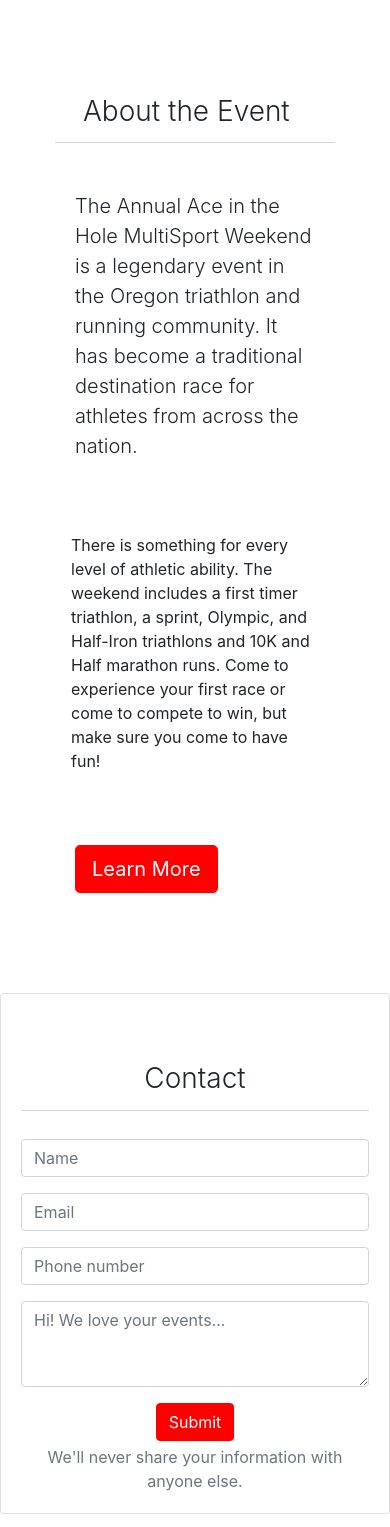
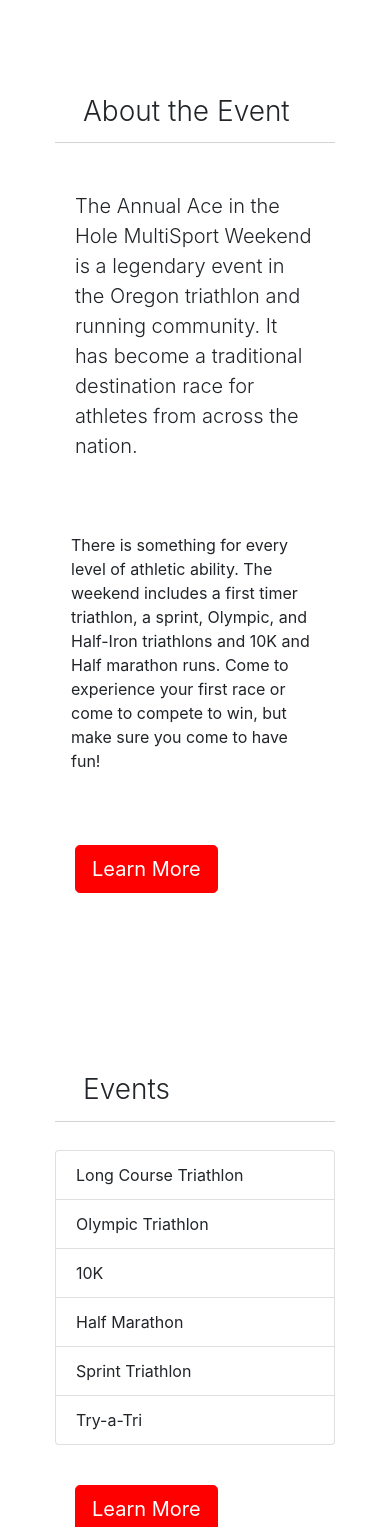
Before and after one commit to SoftTaco97/aceinthehole, a PHP site: page / in a window 390 px wide. Shown: the part 446-1973 px from the top of the page. Run offline with PHP 8.4, Linux system fonts and the light colour scheme; data that the repository does not hold is empty; some libraries are stand-ins or nearby versions.

Commit message:
Finishing touches
I am hoping this is the last commit I have to make for awhile. I think everything is pretty much ready for the soft launch.

```diff
--- a/index.php
+++ b/index.php
@@ -23,7 +23,7 @@
                         <h2 class="display-4 animateBlock notAnimated left">About the Event</h2>
                         <p class="lead animateBlock notAnimated left">The Annual Ace in the Hole MultiSport Weekend is a legendary event in the Oregon triathlon and running community. It has become a traditional destination race for athletes from across the nation.</p>
                         <p class="animateBlock notAnimated left">There is something for every level of athletic ability. The weekend includes a first timer triathlon, a sprint, Olympic, and Half-Iron triathlons and 10K and Half marathon runs. Come to experience your first race or come to compete to win, but make sure you come to have fun!</p>
-                        <p class="lead animateBlock notAnimated left">
+                        <p class="lead animateBlock notAnimated left float-sm-left">
                             <a class="btn btn-primary btn-lg" href="<?php echo FULL_PATH . 'about/'; ?>" role="button">Learn More</a>
                         </p>
                     </div>
@@ -38,9 +38,37 @@
             <!-- .row -->
             <div class="row">
 
+                <!-- .col-xs-10 -->
+                <div class="col-xs-10">
+
+                    <!-- .jumbotron -->
+                    <div class="jumbotron">
+                        <h2 class="display-4 animateBlock notAnimated left text-sm-right">Events</h2>
+                        <ul class="list-group animateBlock notAnimated left">
+                            <li class="list-group-item">Long Course Triathlon</li>
+                            <li class="list-group-item">Olympic Triathlon</li>
+                            <li class="list-group-item">10K</li>
+                            <li class="list-group-item">Half Marathon</li>
+                            <li class="list-group-item">Sprint Triathlon</li>
+                            <li class="list-group-item">Try-a-Tri</li>
+                        </ul>
+                        <p class="lead animateBlock notAnimated left float-sm-right">
+                            <a class="btn btn-primary btn-lg" href="<?php echo FULL_PATH . 'events/'; ?>" role="button">Learn More</a>
+                        </p>
+                    </div>
+                    <!-- /.jumbotron -->
+
+                </div>
+                <!-- /.col-xs-10 -->
+
+            </div>
+            <!-- /.row -->
+
+            <!-- .row -->
+            <div class="row">
+
                 <!-- .col-lg-4 -->
-                <div class="col-lg-4 offset-lg-1 text-center card card-body">
-
+                <div class="col-lg-4 offset-lg-1 text-center card">
                         <h2 class="display-4 text-center animateBlock notAnimated left">
                             Contact
                         </h2>
@@ -64,21 +92,23 @@
                                 <textarea class="form-control" id="message" rows="3" placeholder="Hi! We love your events..."></textarea>
                             </div>
                             <button type="submit" class="btn btn-primary">Submit</button>
-                        <lgall class="form-text text-muted">We'll never share your information with anyone else.</lgall>
+                            <span class="form-text text-muted">We'll never share your information with anyone else.</span>
                         </form>
                         <!-- /form -->
-
                 </div>
                 <!-- /.col-lg-4 -->
 
                 <!-- .col-lg-3 -->
-                <div class="col-md-3 fb animateBlock notAnimated left text-center">
+                <div class="col-lg-3 fb animateBlock notAnimated left text-center card">
+                    <h2 class="display-4 text-center animateBlock notAnimated left">
+                        Facebook
+                    </h2>
                     <!-- https://www.facebook.com/cas222cascade/ -->
                     <div class="text-center">
-                        <iframe style="border: none; overflow: scroll;"
+                        <iframe style="border: none; overflow: scroll; max-width: 100%;"
                                 allow="encrypted-media"
                                 xml="lang"
-                                src="https://www.facebook.com/plugins/page.php?href=https%3A%2F%2Fwww.facebook.com%2Fcas222cascade&amp;tabs=timeline%2C%20events%2C%20messages&amp;width=340&amp;height=500&amp;lgall_header=false&amp;adapt_container_width=true&amp;hide_cover=false&amp;show_facepile=true&amp;appId"
+                                src="https://www.facebook.com/plugins/page.php?href=https%3A%2F%2Fwww.facebook.com%2Fcas222cascade&amp;tabs=timeline%2C%20events%2C%20messages&amp;width=340&amp;height=500&amp;span_header=false&amp;adapt_container_width=true&amp;hide_cover=false&amp;show_facepile=true&amp;appId"
                                 width="340"
                                 height="650"
                                 frameborder="0"
@@ -89,7 +119,10 @@
                 <!-- /.col-lg-3 -->
 
                 <!-- .col-lg-3 -->
-                <div class="col-md-3 twit animateBlock notAnimated left text-center">
+                <div class="col-lg-3 twit animateBlock notAnimated left text-center card">
+                    <h2 class="display-4 text-center animateBlock notAnimated left">
+                        Twitter
+                    </h2>
                     <a class="twitter-timeline"
                     data-width="350"
                     data-height="650"
--- a/js/weather.js
+++ b/js/weather.js
@@ -47,8 +47,8 @@ $(function(){
         });
         return [
             d.toDateString().replace(/\d{4,}/g, ''),
-            '<i class="fas fa-temperature-high"></i> ' + maxTemp,
-            '<i class="fas fa-temperature-low"></i> ' + minTemp,
+            '<i class="fas fa-temperature-high"></i> ' + Math.floor(maxTemp),
+            '<i class="fas fa-temperature-low"></i> ' + Math.floor(minTemp),
             weather,
             weatherIcon
         ];
```
Also changed, not shown: css/style.css (+28 -5 lines), css/style.less (+30 -5 lines), events/index.php (+10 -6 lines), register/index.php (+7 -7 lines). Lines whose indentation alone changed are shown as unchanged.
